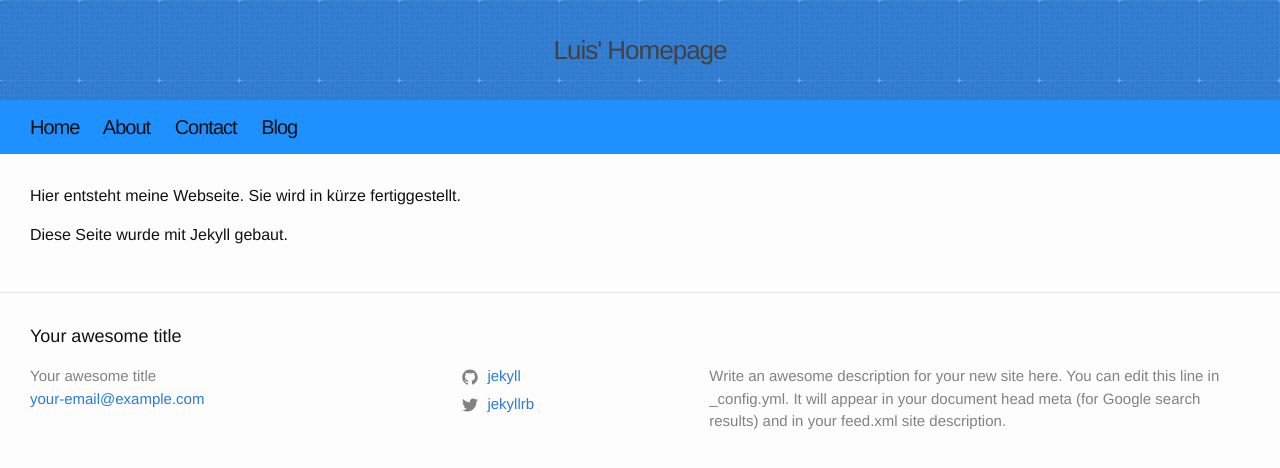
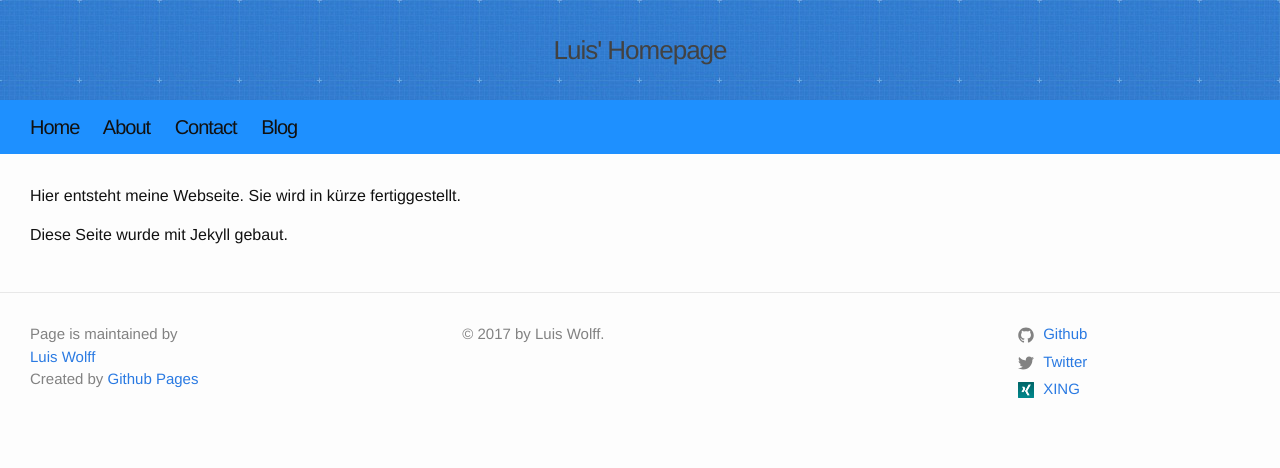
Before and after one commit to luiswolff/luiswolff.github.io, a Jekyll site: the page built from index.html, in a window 1280 px wide. Shown: the top 468 px of the page. Built offline with Jekyll 4.4.1, drawn with Linux system fonts in a browser that asks for light colours.

Commit message:
refactored footer

```diff
--- a/_config.yml
+++ b/_config.yml
@@ -1,2 +1,8 @@
 name: Luis' Homepage
+autor:
+  name: Luis Wolff
+  email: luis-manuel.wolff@outlook.com
+  twitter: https://twitter.com/LuisWolffDE
+  github: https://github.com/luiswolff
+  xing: http://xing.to/luis-wolff_h
 markdown: kramdown
--- a/_includes/footer.html
+++ b/_includes/footer.html
@@ -1,47 +1,42 @@
 <footer class="site-footer">
     <div class="wrapper">
-        <h2 class="footer-heading">Your awesome title</h2>
         <div class="footer-col-wrapper">
             <div class="footer-col footer-col-1">
-                <ul class="contact-list">
-                    <li>
-                        Your awesome title
-                    </li>
-                    <li>
-                        <a href="mailto:your-email@example.com">your-email@example.com</a>
-                    </li>
-                </ul>
+                Page is maintained by <br>
+                <a href="mailto:{{ site.autor.email }}">{{ site.autor.name}}</a><br>
+                Created by <a href="https://pages.github.com">Github Pages</a>
             </div>
             <div class="footer-col footer-col-2">
+                <p>&copy; 2017 by Luis Wolff.</p>
+            </div>
+            <div class="footer-col footer-col-3">
                 <ul class="social-media-list">
                     <li>
-                        <a href="https://github.com/jekyll">
-                            <span class="icon icon--github">
-                                <svg viewBox="0 0 16 16" width="16px" height="16px">
-                                    <path fill="#828282" d="M7.999,0.431c-4.285,0-7.76,3.474-7.76,7.761 c0,3.428,2.223,6.337,5.307,7.363c0.388,0.071,0.53-0.168,0.53-0.374c0-0.184-0.007-0.672-0.01-1.32 c-2.159,0.469-2.614-1.04-2.614-1.04c-0.353-0.896-0.862-1.135-0.862-1.135c-0.705-0.481,0.053-0.472,0.053-0.472 c0.779,0.055,1.189,0.8,1.189,0.8c0.692,1.186,1.816,0.843,2.258,0.645c0.071-0.502,0.271-0.843,0.493-1.037 C4.86,11.425,3.049,10.76,3.049,7.786c0-0.847,0.302-1.54,0.799-2.082C3.768,5.507,3.501,4.718,3.924,3.65 c0,0,0.652-0.209,2.134,0.796C6.677,4.273,7.34,4.187,8,4.184c0.659,0.003,1.323,0.089,1.943,0.261 c1.482-1.004,2.132-0.796,2.132-0.796c0.423,1.068,0.157,1.857,0.077,2.054c0.497,0.542,0.798,1.235,0.798,2.082 c0,2.981-1.814,3.637-3.543,3.829c0.279,0.24,0.527,0.713,0.527,1.437c0,1.037-0.01,1.874-0.01,2.129 c0,0.208,0.14,0.449,0.534,0.373c3.081-1.028,5.302-3.935,5.302-7.362C15.76,3.906,12.285,0.431,7.999,0.431z"
-                                    />
-                                </svg>
+                        <a href="{{ site.autor.github }}">
+                            <span class="icon">
+                                <img src="/assets/images/icon-github.svg" />
                             </span>
-                            <span class="username">jekyll</span>
+                            <span class="username">Github</span>
                         </a>
                     </li>
                     <li>
-                        <a href="https://twitter.com/jekyllrb">
-                            <span class="icon icon--twitter">
-                                <svg viewBox="0 0 16 16" width="16px" height="16px">
-                                    <path fill="#828282" d="M15.969,3.058c-0.586,0.26-1.217,0.436-1.878,0.515c0.675-0.405,1.194-1.045,1.438-1.809c-0.632,0.375-1.332,0.647-2.076,0.793c-0.596-0.636-1.446-1.033-2.387-1.033c-1.806,0-3.27,1.464-3.27,3.27 c0,0.256,0.029,0.506,0.085,0.745C5.163,5.404,2.753,4.102,1.14,2.124C0.859,2.607,0.698,3.168,0.698,3.767 c0,1.134,0.577,2.135,1.455,2.722C1.616,6.472,1.112,6.325,0.671,6.08c0,0.014,0,0.027,0,0.041c0,1.584,1.127,2.906,2.623,3.206 C3.02,9.402,2.731,9.442,2.433,9.442c-0.211,0-0.416-0.021-0.615-0.059c0.416,1.299,1.624,2.245,3.055,2.271 c-1.119,0.877-2.529,1.4-4.061,1.4c-0.264,0-0.524-0.015-0.78-0.046c1.447,0.928,3.166,1.469,5.013,1.469 c6.015,0,9.304-4.983,9.304-9.304c0-0.142-0.003-0.283-0.009-0.423C14.976,4.29,15.531,3.714,15.969,3.058z"
-                                    />
-                                </svg>
+                        <a href="{{ site.autor.twitter }}">
+                            <span class="icon">
+                                <img src="/assets/images/icon-twitter.svg" />
                             </span>
-                            <span class="username">jekyllrb</span>
+                            <span class="username">Twitter</span>
+                        </a>
+                    </li>
+                    <li>
+                        <a href="{{ site.autor.xing }}">
+                            <span class="icon">
+                                <img height="16px" src="/assets/images/XING.png" />
+                            </span>
+                            <span class="username">XING</span>
                         </a>
                     </li>
                 </ul>
             </div>
-            <div class="footer-col footer-col-3">
-                <p>Write an awesome description for your new site here. You can edit this line in _config.yml. It will appear
-                    in your document head meta (for Google search results) and in your feed.xml site description.</p>
-            </div>
         </div>
     </div>
 </footer>
--- a/assets/css/main.css
+++ b/assets/css/main.css
@@ -227,15 +227,10 @@ nav {
 /**
  * Site footer
  */
-.site-footer {
+footer {
   border-top: 1px solid #e8e8e8;
   padding: 30px 0; }
 
-.footer-heading {
-  font-size: 18px;
-  margin-bottom: 15px; }
-
-.contact-list,
 .social-media-list {
   list-style: none;
   margin-left: 0; }
@@ -256,11 +251,11 @@ nav {
 
 .footer-col-2 {
   width: -webkit-calc(20% - (30px / 2));
-  width: calc(20% - (30px / 2)); }
+  width: calc(45% - (30px / 2)); }
 
 .footer-col-3 {
   width: -webkit-calc(45% - (30px / 2));
-  width: calc(45% - (30px / 2)); }
+  width: calc(20% - (30px / 2)); }
 
 @media screen and (max-width: 800px) {
   .footer-col-1,
```
Also changed, not shown: assets/images/XING.png (added), assets/images/icon-github.svg (added), assets/images/icon-twitter.svg (added).
